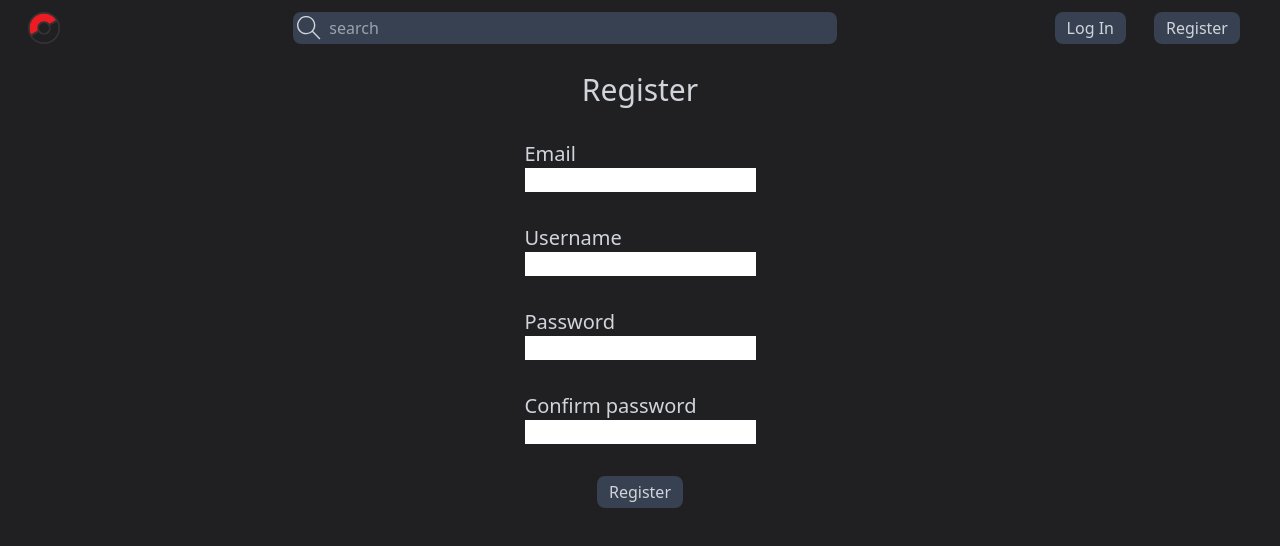
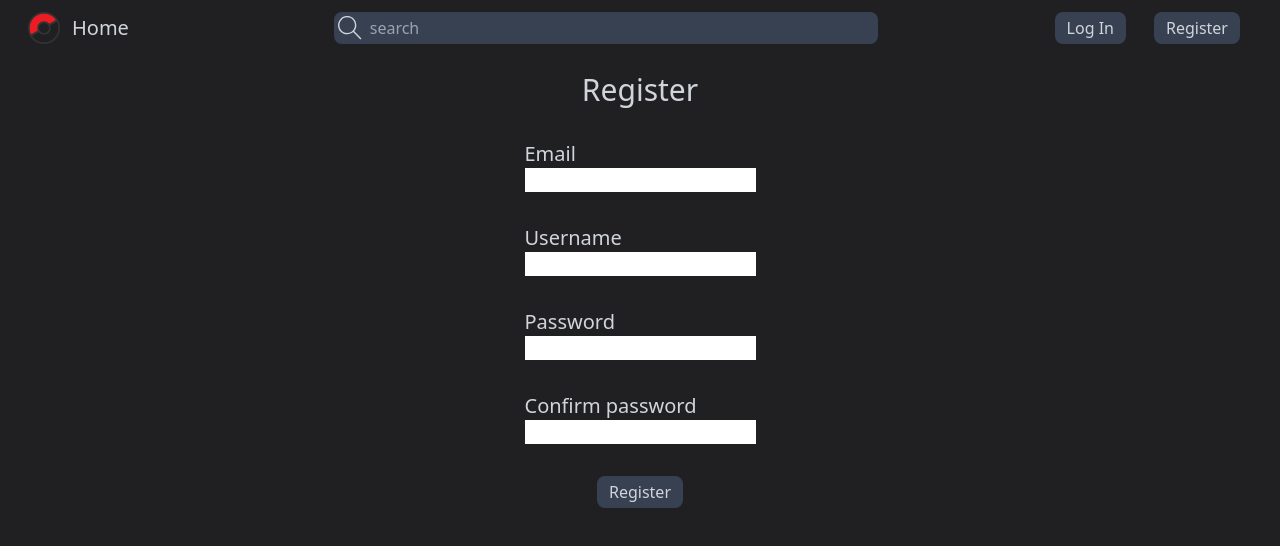
Before and after one commit to GGryg/reddit-like, a React (Create React App) app in the folder frontend/: page /register in a window 1280 px wide. Shown: the top 546 px of the page. Built offline with nearby package versions, Linux system fonts and the light colour scheme.

Commit message:
frontend - added link to / in header

```diff
--- a/frontend/src/components/Header.js
+++ b/frontend/src/components/Header.js
@@ -20,9 +20,10 @@
 
     return (
     <header className="bg-dark w-full p-3 flex justify-between">
-        <div className='mx-4'>
+         <Link to='/'><div className='mx-4 flex items-center'>
             <img src={Logo} alt="logo" className='w-8 h-8'></img>
-        </div>
+            <h1 className='text-gray-300 text-xl mx-3'>Home</h1>
+        </div></Link>
         <form action='' className='bg-gray-700 p-1 h-8 rounded-lg flex'>
             <TfiSearch className='text-gray-300 h-6 w-6'/>
             <input type='text' className='bg-gray-700 h-6 w-128 p-2 focus:outline-none text-white' placeholder='search' />
```
